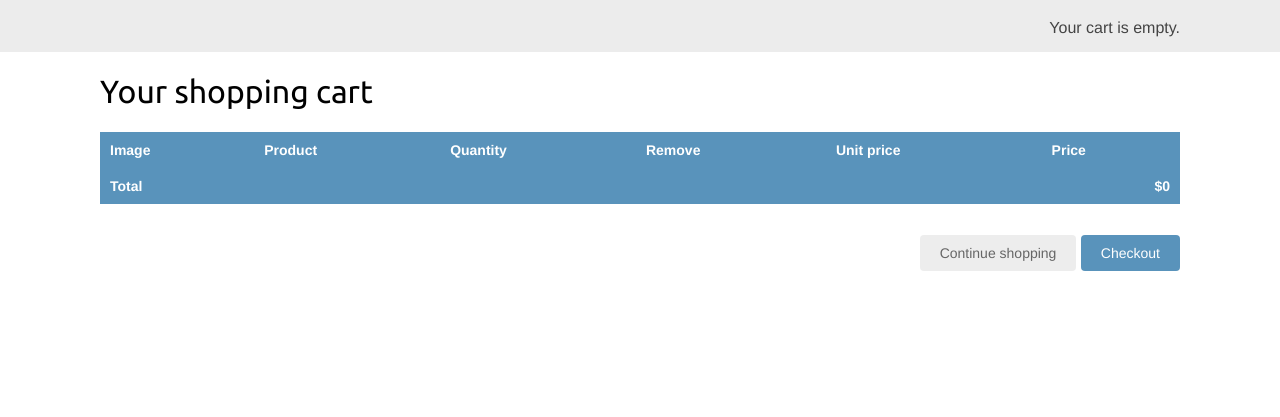
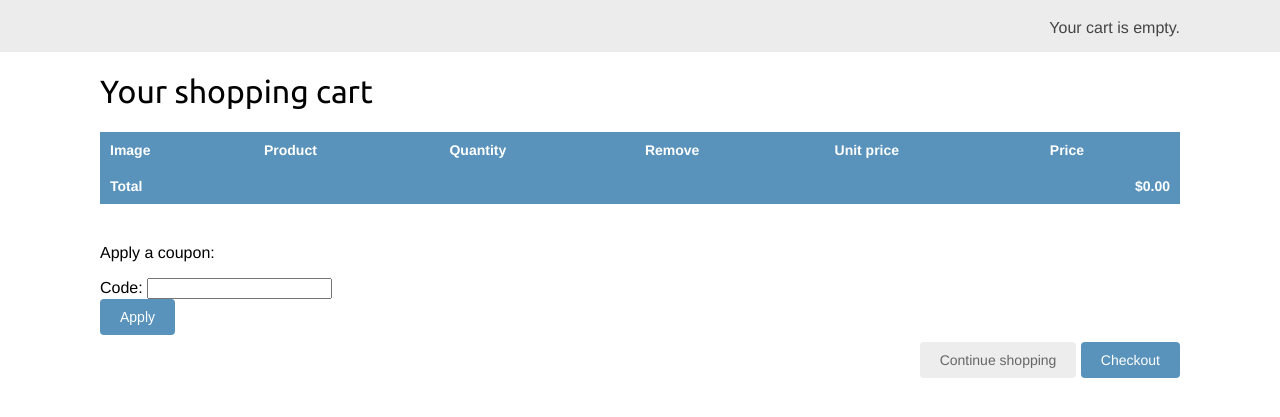
Before and after one commit to AminAgrebi-lab/myshop-django, a Django app: page /cart/ in a window 1280 px wide. Shown: the part 46-463 px from the top of the page. Run offline with Django 5.2, Linux system fonts and the light colour scheme; parts of the project's set-up code (start-up, migrations or seed data) failed here and were passed over.

Commit message:
feat: Coupons apply to cart with live percentage discount and updated totals

```diff
--- a/cart/cart.py
+++ b/cart/cart.py
@@ -1,101 +1,113 @@
 from decimal import Decimal
+
 from django.conf import settings
+
+from coupons.models import Coupon
 from shop.models import Product
 
 
 class Cart:
     def __init__(self, request):
         """
-        Initialize the shopping cart using the current request's session.
+        Initialize the cart.
         """
         self.session = request.session
-        # Attempt to retrieve the cart from the session
         cart = self.session.get(settings.CART_SESSION_ID)
+        if not cart:
+            cart = self.session[settings.CART_SESSION_ID] = {}
+        self.cart = cart
+        # Coupon currently applied to this session (if any)
+        self.coupon_id = self.session.get('coupon_id')
 
-        if not cart:
-            # If no cart exists, create an empty dictionary in the session
-            cart = self.session[settings.CART_SESSION_ID] = {}
+    def __iter__(self):
+        """
+        Iterate over the items in the cart and get the products
+        from the database.
+        """
+        product_ids = self.cart.keys()
+        # get the product objects and add them to the cart
+        products = Product.objects.filter(id__in=product_ids)
+        cart = self.cart.copy()
+        for product in products:
+            cart[str(product.id)]['product'] = product
+        for item in cart.values():
+            item['price'] = Decimal(item['price'])
+            item['total_price'] = item['price'] * item['quantity']
+            yield item
 
-        self.cart = cart
+    def __len__(self):
+        """
+        Count all items in the cart.
+        """
+        return sum(item['quantity'] for item in self.cart.values())
 
     def add(self, product, quantity=1, override_quantity=False):
         """
         Add a product to the cart or update its quantity.
         """
         product_id = str(product.id)
-
-        # Initialize the product in the cart if it doesn't exist yet
         if product_id not in self.cart:
             self.cart[product_id] = {
-                'quantity': 0, 'price': str(product.price)}
-
-        # Update quantity based on the override flag
+                'quantity': 0,
+                'price': str(product.price),
+            }
         if override_quantity:
             self.cart[product_id]['quantity'] = quantity
         else:
             self.cart[product_id]['quantity'] += quantity
-
         self.save()
 
     def save(self):
-        """
-        Mark the session as modified to force Django to save the updated cart.
-        """
+        # mark the session as "modified" to make sure it gets saved
         self.session.modified = True
 
     def remove(self, product):
         """
-        Remove a specific product from the cart.
+        Remove a product from the cart.
         """
         product_id = str(product.id)
         if product_id in self.cart:
             del self.cart[product_id]
             self.save()
 
-    def __iter__(self):
-        """
-        Iterate over the items in the cart and fetch the related Product
-        instances from the database to attach them to the cart items.
-        """
-        product_ids = self.cart.keys()
-
-        # Fetch all products in the cart in a single, efficient database query
-        products = Product.objects.filter(id__in=product_ids)
-
-        # Create a copy of the cart to avoid modifying the session directly
-        cart = self.cart.copy()
-
-        # Attach the Product instance to each cart item
-        for product in products:
-            cart[str(product.id)]['product'] = product
-
-        # Calculate prices and yield each item
-        for item in cart.values():
-            item['price'] = Decimal(item['price'])
-            item['total_price'] = item['price'] * item['quantity']
-
-            # CRITICAL: 'yield' must be indented inside this loop to make
-            # the class a proper generator. Otherwise, it returns NoneType.
-            yield item
-
-    def __len__(self):
-        """
-        Return the total number of items in the cart (sum of quantities).
-        """
-        return sum(item['quantity'] for item in self.cart.values())
+    def clear(self):
+        # remove cart from session
+        del self.session[settings.CART_SESSION_ID]
+        self.session.modified = True
 
     def get_total_price(self):
         """
-        Calculate and return the total cost of all items in the cart.
+        Return the total price of all items in the cart.
         """
         return sum(
             Decimal(item['price']) * item['quantity']
             for item in self.cart.values()
         )
 
-    def clear(self):
+    @property
+    def coupon(self):
         """
-        Completely remove the cart from the user's session.
+        Return the Coupon object stored in the session, or None.
         """
-        del self.session[settings.CART_SESSION_ID]
-        self.save()
+        if self.coupon_id:
+            try:
+                return Coupon.objects.get(id=self.coupon_id)
+            except Coupon.DoesNotExist:
+                pass
+        return None
+
+    def get_discount(self):
+        """
+        Calculate the monetary discount produced by the applied coupon.
+        """
+        if self.coupon:
+            return (
+                self.coupon.discount / Decimal('100')
+            ) * self.get_total_price()
+        return Decimal('0')
+
+    def get_total_price_after_discount(self):
+        """
+        Return the cart total after subtracting the coupon discount.
+        """
+        return self.get_total_price() - self.get_discount()
--- a/cart/templates/cart/detail.html
+++ b/cart/templates/cart/detail.html
@@ -48,13 +48,38 @@
           </tr>
         {% endwith %}
       {% endfor %}
-      <tr class="total">
-        <td>Total</td>
-        <td colspan="4"></td>
-        <td class="num">${{ cart.get_total_price }}</td>
-      </tr>
+{% if cart.coupon %}
+<tr class="subtotal">
+  <td>Subtotal</td>
+  <td colspan="4"></td>
+  <td class="num">${{ cart.get_total_price|floatformat:2 }}</td>
+</tr>
+<tr>
+  <td>
+    "{{ cart.coupon.code }}" coupon
+    ({{ cart.coupon.discount }}% off)
+  </td>
+  <td colspan="4"></td>
+  <td class="num neg">
+    - ${{ cart.get_discount|floatformat:2 }}
+  </td>
+</tr>
+{% endif %}
+<tr class="total">
+  <td>Total</td>
+  <td colspan="4"></td>
+  <td class="num">
+    ${{ cart.get_total_price_after_discount|floatformat:2 }}
+  </td>
+</tr>
     </tbody>
   </table>
+  <p>Apply a coupon:</p>
+<form action="{% url "coupons:apply" %}" method="post">
+  {{ coupon_apply_form }}
+  <input type="submit" value="Apply">
+  {% csrf_token %}
+</form>
   <p class="text-right">
     <a href="{% url 'shop:product_list' %}" class="button light">Continue shopping</a>
    <!-- Link the Checkout button to the order creation page -->
--- a/cart/views.py
+++ b/cart/views.py
@@ -3,6 +3,7 @@ from django.views.decorators.http import require_POST
 from shop.models import Product
 from .cart import Cart
 from .forms import CartAddProductForm
+from coupons.forms import CouponApplyForm
 
 
 @require_POST
@@ -29,15 +30,15 @@ def cart_remove(request, product_id):
 
 
 def cart_detail(request):
-    """
-    View to display the cart contents and allow quantity updates.
-    """
     cart = Cart(request)
-
-    # Attach a form instance to each item to allow quantity updates
     for item in cart:
         item['update_quantity_form'] = CartAddProductForm(
             initial={'quantity': item['quantity'], 'override': True}
         )
-
-    return render(request, 'cart/detail.html', {'cart': cart})
+    # Form for applying a coupon on the cart page
+    coupon_apply_form = CouponApplyForm()
+    return render(
+        request,
+        'cart/detail.html',
+        {'cart': cart, 'coupon_apply_form': coupon_apply_form},
+    )
--- /dev/null
+++ b/coupons/forms.py
@@ -0,0 +1,8 @@
+from django import forms
+
+
+class CouponApplyForm(forms.Form):
+    """
+    Simple form for customers to submit a coupon code.
+    """
+    code = forms.CharField()
--- /dev/null
+++ b/coupons/urls.py
@@ -0,0 +1,9 @@
+from django.urls import path
+
+from . import views
+
+app_name = 'coupons'
+
+urlpatterns = [
+    path('apply/', views.coupon_apply, name='apply'),
+]
--- a/myshop/urls.py
+++ b/myshop/urls.py
@@ -27,6 +27,7 @@ urlpatterns = [
     path('cart/', include('cart.urls', namespace='cart')),
     path('orders/', include('orders.urls', namespace='orders')),
     path('payment/', include('payment.urls', namespace='payment')),
+    path('coupons/', include('coupons.urls', namespace='coupons')),
     path('', include('shop.urls', namespace='shop')),
 ]
 
```
Also changed, not shown: coupons/views.py (+29 -2 lines), orders/templates/orders/order/create.html (+8 -2 lines).
